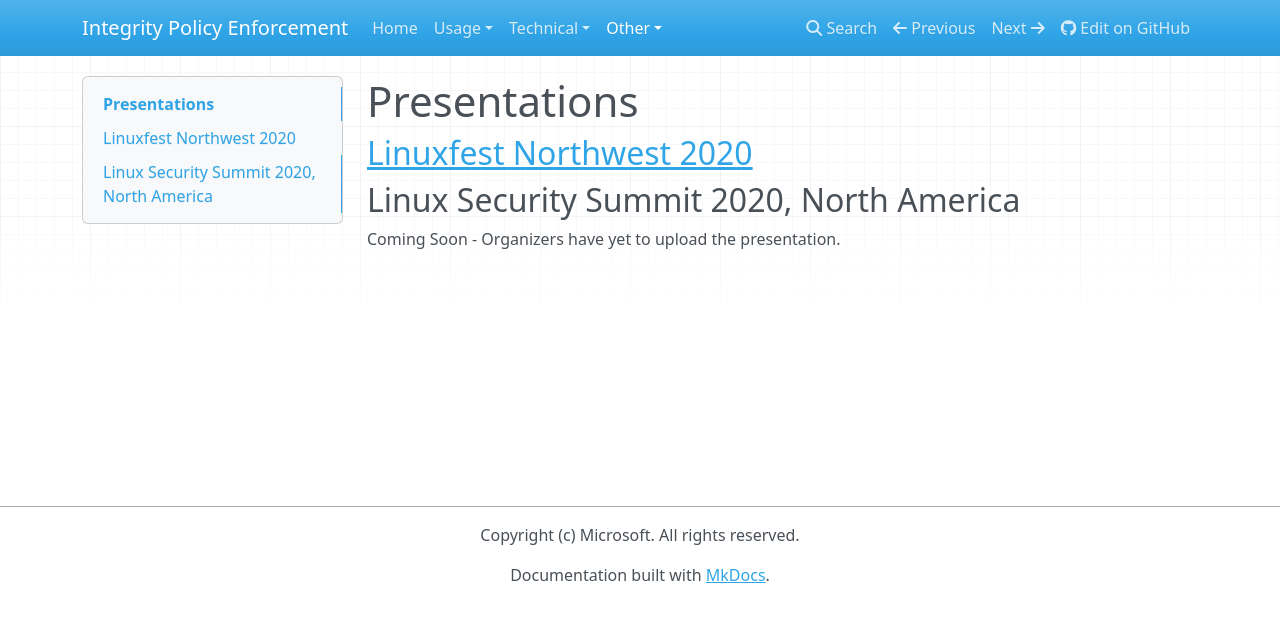
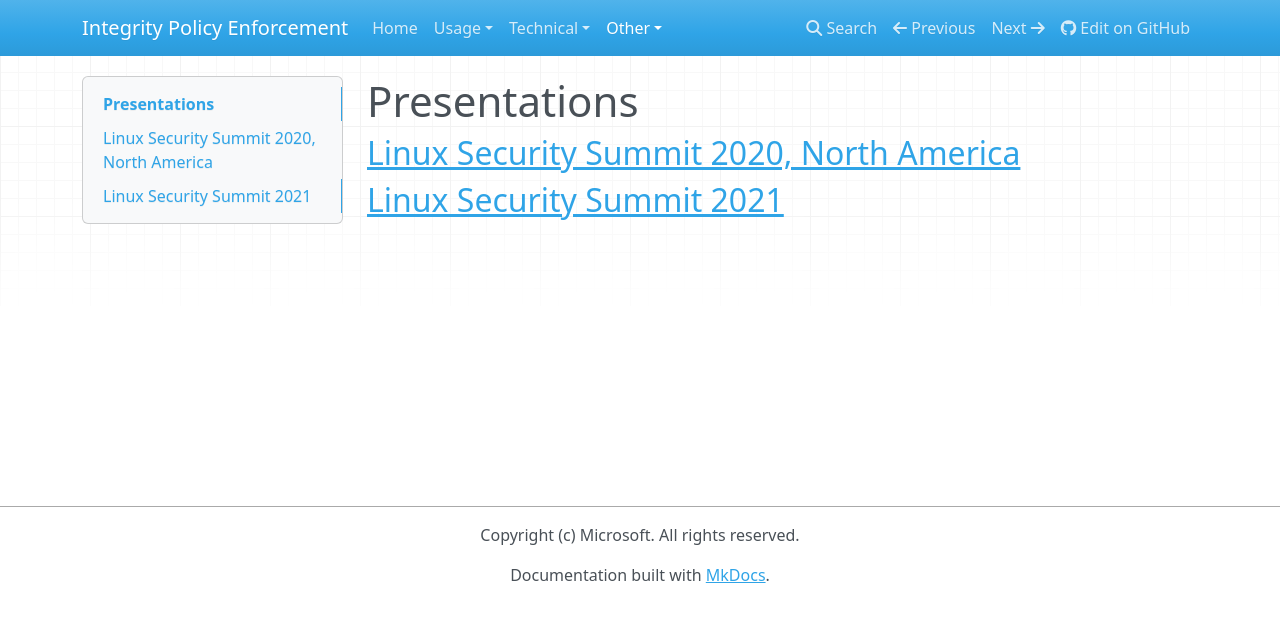
Before and after one commit to microsoft/ipe, an MkDocs documentation site: the page built from docs/presentations.md, in a window 1280 px wide. Shown: the top 622 px of the page. Built offline with MkDocs 1.6.1, drawn with Linux system fonts in a browser that asks for light colours; nearby versions of some CDN libraries.

Commit message:
docs: update presentation links
Add one LSS video and remove the Linuxfest Northwest 2020 one as it is no
longer available.

Signed-off-by: Fan Wu <wufan@linux.microsoft.com>

```diff
--- a/docs/presentations.md
+++ b/docs/presentations.md
@@ -1,7 +1,5 @@
 # Presentations
 
-## [Linuxfest Northwest 2020](https://www.youtube.com/watch?v=SxHCK5seh2c)
+## [Linux Security Summit 2020, North America](https://www.youtube.com/watch?v=wLSREpGQBPI)
 
-## Linux Security Summit 2020, North America
-
-Coming Soon - Organizers have yet to upload the presentation.
+## [Linux Security Summit 2021](https://www.youtube.com/watch?v=ubmNE_VRWpU)
```
